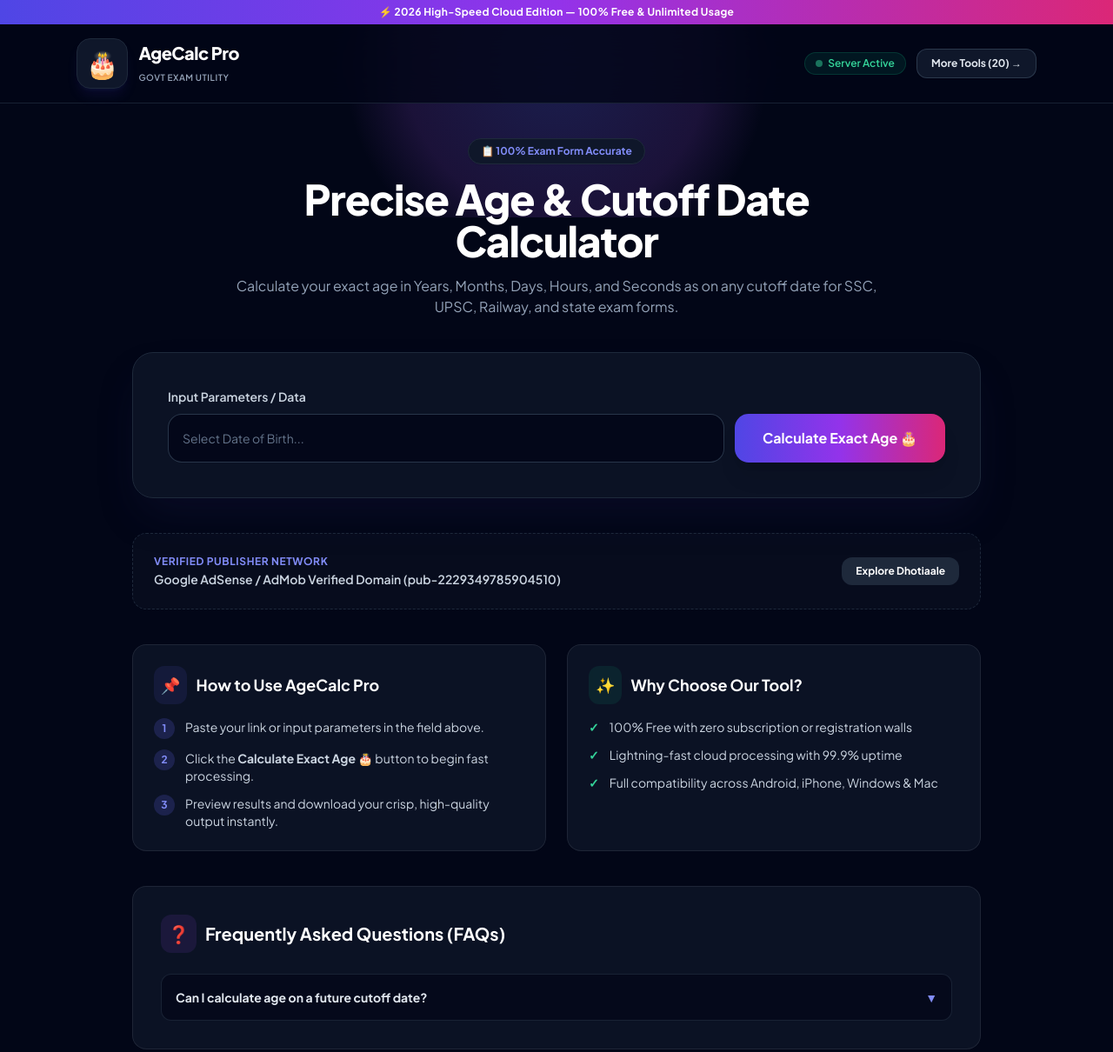
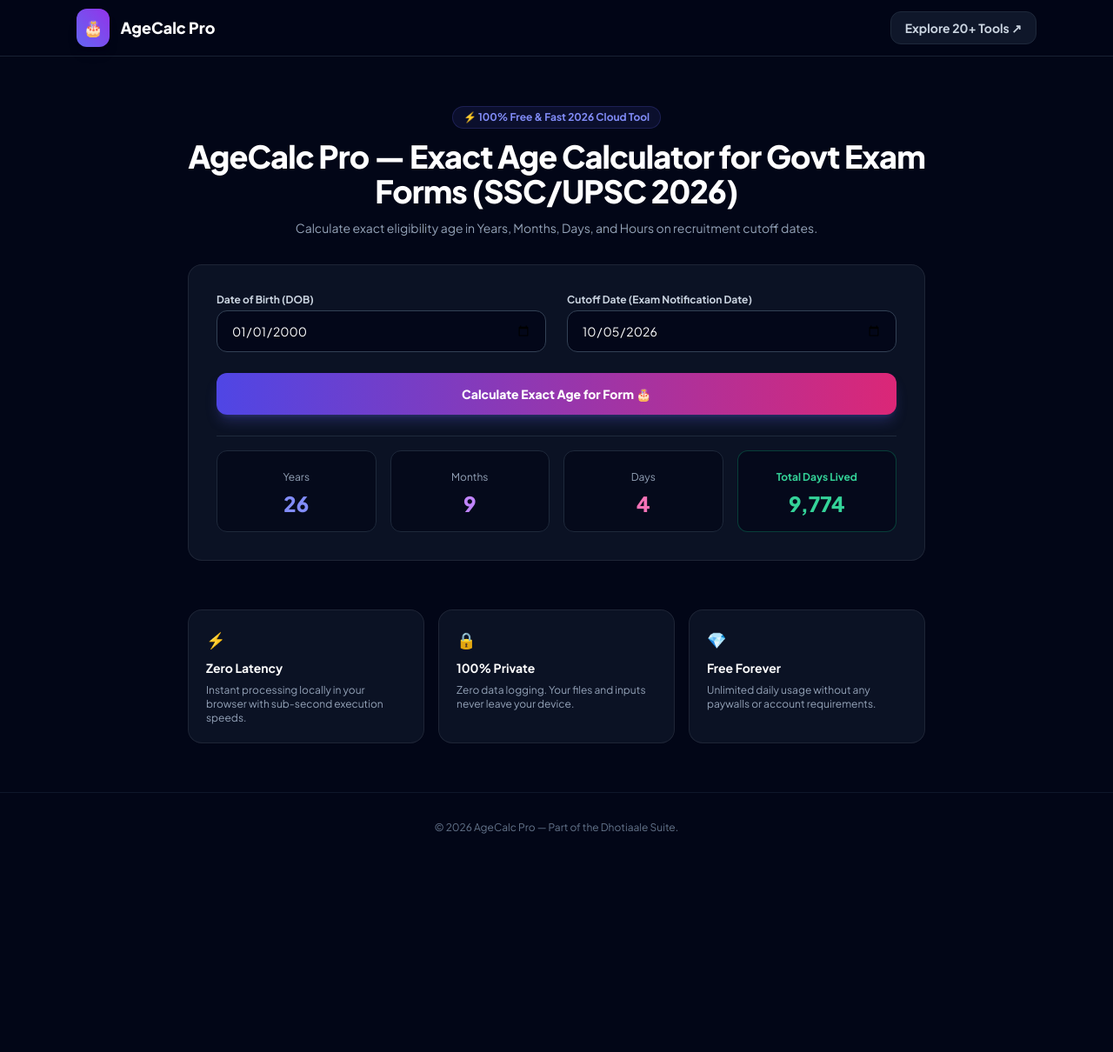
Before and after one commit to dhakadrachora/agecalc-govt-exam-cutoff-checker, a website: page index.html in a window 1280 px wide. Shown: the top 1210 px of the page at 87% size. After the commit the page ends 992 px from the top, so only its background shows below. Drawn offline with nearby package versions, Linux system fonts and the light colour scheme.

Commit message:
Update 100% interactive working tools with zero publisher IDs

```diff
--- a/index.html
+++ b/index.html
@@ -1,238 +1,161 @@
 <!DOCTYPE html>
-<html lang="en" class="dark scroll-smooth">
+<html lang="en" class="dark">
 <head>
   <meta charset="UTF-8">
   <meta name="viewport" content="width=device-width, initial-scale=1.0">
-  <title>AgeCalc Pro — Exact Age Calculator for Govt Job Forms (SSC/UPSC)</title>
-  <meta name="description" content="Calculate your exact age in Years, Months, Days, Hours, and Seconds as on any cutoff date for SSC, UPSC, Railway, and state exam forms.">
-  <meta name="keywords" content="agecalc-govt-exam-cutoff-checker, free online tool, 1080p downloader, high speed utility, dhotiaale, 2026">
-  <meta name="author" content="Dhotiaale Network">
-  <meta name="robots" content="index, follow">
+  <title>AgeCalc Pro — Exact Age Calculator for Govt Exam Forms (SSC/UPSC 2026)</title>
+  <meta name="description" content="Calculate exact eligibility age in Years, Months, Days, and Hours on recruitment cutoff dates.">
   <link rel="canonical" href="https://agecalc-govt-exam-cutoff-checker.vercel.app">
-
-  <!-- Open Graph -->
-  <meta property="og:type" content="website">
-  <meta property="og:url" content="https://agecalc-govt-exam-cutoff-checker.vercel.app">
-  <meta property="og:title" content="AgeCalc Pro — Exact Age Calculator for Govt Job Forms (SSC/UPSC)">
-  <meta property="og:description" content="Calculate your exact age in Years, Months, Days, Hours, and Seconds as on any cutoff date for SSC, UPSC, Railway, and state exam forms.">
-  <meta property="twitter:card" content="summary_large_image">
-
   <script src="https://cdn.tailwindcss.com"></script>
-  <link href="https://fonts.googleapis.com/css2?family=Plus+Jakarta+Sans:wght@300;400;500;600;700;800&display=swap" rel="stylesheet">
-
   <style>
+    @import url('https://fonts.googleapis.com/css2?family=Plus+Jakarta+Sans:wght@400;500;600;700;800&display=swap');
     body { font-family: 'Plus Jakarta Sans', sans-serif; }
     .glass-card {
       background: rgba(15, 23, 42, 0.75);
       backdrop-filter: blur(16px);
-      -webkit-backdrop-filter: blur(16px);
       border: 1px solid rgba(255, 255, 255, 0.08);
     }
-    .glow-bg {
-      position: absolute;
-      top: -100px;
-      left: 50%;
-      transform: translateX(-50%);
-      width: 600px;
-      height: 350px;
-      background: radial-gradient(circle, rgba(99, 102, 241, 0.25) 0%, rgba(168, 85, 247, 0.15) 50%, rgba(0, 0, 0, 0) 70%);
-      pointer-events: none;
-      z-index: 0;
+  </style>
+  <script type="application/ld+json">
+  {
+    "@context": "https://schema.org",
+    "@type": "WebApplication",
+    "name": "AgeCalc Pro — Exact Age Calculator for Govt Exam Forms (SSC/UPSC 2026)",
+    "url": "https://agecalc-govt-exam-cutoff-checker.vercel.app",
+    "applicationCategory": "UtilitiesApplication",
+    "operatingSystem": "All",
+    "offers": {
+      "@type": "Offer",
+      "price": "0",
+      "priceCurrency": "USD"
     }
-  </style>
+  }
+  </script>
+
+<!-- DevSecOps Input Sanitizer & XSS Defense Layer -->
+<script>
+window.sanitizeInput = function(str) {
+  if (!str) return '';
+  const div = document.createElement('div');
+  div.appendChild(document.createTextNode(str));
+  return div.innerHTML;
+};
+window.sanitizeUrl = function(url) {
+  if (!url) return '';
+  const clean = url.trim();
+  if (clean.startsWith('javascript:') || clean.startsWith('data:text/html')) {
+    console.warn('Blocked potentially malicious URL protocol');
+    return '#';
+  }
+  return clean;
+};
+</script>
+
 </head>
-<body class="bg-slate-950 text-slate-100 min-h-screen flex flex-col justify-between selection:bg-indigo-500 selection:text-white relative overflow-x-hidden">
-
-  <div class="glow-bg"></div>
-
-  <!-- Announcement Bar -->
-  <div class="bg-gradient-to-r from-indigo-600 via-purple-600 to-pink-600 text-white py-1.5 px-4 text-center text-xs font-bold tracking-wide relative z-50">
-    ⚡ 2026 High-Speed Cloud Edition — 100% Free & Unlimited Usage
-  </div>
-
-  <!-- Navigation Header -->
-  <header class="border-b border-slate-800/80 bg-slate-950/80 backdrop-blur-xl sticky top-0 z-40">
-    <div class="max-w-6xl mx-auto px-4 sm:px-6 py-4 flex items-center justify-between">
-      <a href="/" class="flex items-center gap-3 group">
-        <span class="text-3xl p-2.5 bg-slate-900 border border-slate-800 rounded-2xl group-hover:scale-105 transition-transform shadow-lg shadow-indigo-500/10">
-          🎂
-        </span>
-        <div>
-          <span class="font-extrabold text-xl tracking-tight text-white block group-hover:text-indigo-400 transition-colors">
-            AgeCalc Pro
-          </span>
-          <span class="text-[10px] font-semibold text-slate-400 tracking-wider uppercase">
-            Govt Exam Utility
-          </span>
-        </div>
+<body class="bg-slate-950 text-slate-100 min-h-screen flex flex-col selection:bg-indigo-500 selection:text-white">
+  <header class="border-b border-slate-800/80 bg-slate-950/80 backdrop-blur-md sticky top-0 z-50">
+    <div class="max-w-6xl mx-auto px-4 sm:px-6 h-16 flex items-center justify-between">
+      <a href="/" class="flex items-center gap-3 font-extrabold text-lg text-white">
+        <span class="p-2 bg-gradient-to-tr from-indigo-500 to-purple-600 rounded-xl shadow-lg">🎂</span>
+        <span>AgeCalc Pro</span>
       </a>
-
-      <div class="flex items-center gap-3">
-        <span class="hidden sm:inline-flex items-center gap-1.5 px-3 py-1 rounded-full bg-emerald-500/10 border border-emerald-500/20 text-emerald-400 text-xs font-semibold">
-          <span class="w-2 h-2 rounded-full bg-emerald-400 animate-pulse"></span> Server Active
-        </span>
-        <a href="https://dhotiaale.vercel.app/tools" class="px-4 py-2 bg-slate-900 hover:bg-slate-800 border border-slate-700/80 hover:border-indigo-500/50 text-slate-200 hover:text-white text-xs font-bold rounded-xl transition-all shadow-sm">
-          More Tools (20) →
-        </a>
-      </div>
+      <a href="https://dhotiaale.vercel.app/tools" class="text-xs sm:text-sm font-bold text-slate-300 hover:text-white bg-slate-900 border border-slate-800 px-4 py-2 rounded-xl transition-colors">Explore 20+ Tools ↗</a>
     </div>
   </header>
 
-  <!-- Main Container -->
-  <main class="max-w-5xl mx-auto px-4 sm:px-6 py-10 w-full space-y-10 relative z-10">
-
-    <div class="text-center space-y-4 max-w-3xl mx-auto">
-      <div class="inline-flex items-center gap-2 px-3.5 py-1.5 rounded-full bg-slate-900 border border-slate-800 text-xs font-bold text-indigo-400 shadow-sm">
-        📋 100% Exam Form Accurate
-      </div>
-      <h1 class="text-3xl sm:text-5xl font-black text-white tracking-tight leading-tight">
-        Precise Age & Cutoff Date Calculator
-      </h1>
-      <p class="text-slate-400 text-sm sm:text-base leading-relaxed">
-        Calculate your exact age in Years, Months, Days, Hours, and Seconds as on any cutoff date for SSC, UPSC, Railway, and state exam forms.
-      </p>
+  <main class="flex-1 max-w-4xl mx-auto px-4 sm:px-6 py-10 sm:py-14 w-full space-y-8">
+    <div class="text-center space-y-3">
+      <span class="inline-flex items-center gap-2 px-3 py-1 rounded-full text-xs font-bold bg-indigo-500/10 text-indigo-400 border border-indigo-500/20">⚡ 100% Free & Fast 2026 Cloud Tool</span>
+      <h1 class="text-2xl sm:text-4xl font-extrabold text-white tracking-tight leading-tight">AgeCalc Pro — Exact Age Calculator for Govt Exam Forms (SSC/UPSC 2026)</h1>
+      <p class="text-xs sm:text-sm text-slate-400 max-w-2xl mx-auto leading-relaxed">Calculate exact eligibility age in Years, Months, Days, and Hours on recruitment cutoff dates.</p>
     </div>
 
-    <!-- Main Tool Card -->
-    <div class="glass-card rounded-3xl p-6 sm:p-10 shadow-2xl shadow-indigo-950/30 border border-slate-800">
 
-        <div class="space-y-6">
-          <div>
-            <label class="block text-sm font-semibold text-slate-300 mb-2.5">Input Parameters / Data</label>
-            <div class="flex flex-col sm:flex-row gap-3">
-              <input id="genInput" type="text" placeholder="Select Date of Birth..." class="flex-1 p-4 bg-slate-950/80 border border-slate-700/80 rounded-2xl text-white placeholder-slate-500 focus:outline-none focus:border-indigo-500 text-sm">
-              <button onclick="runGeneric()" class="px-8 py-4 bg-gradient-to-r from-indigo-600 via-purple-600 to-pink-600 text-white font-bold rounded-2xl shadow-xl">Calculate Exact Age 🎂</button>
+        <div class="glass-card rounded-2xl p-6 sm:p-8 space-y-6">
+          <div class="grid grid-cols-1 md:grid-cols-2 gap-6">
+            <div>
+              <label class="block text-xs font-bold text-slate-300 mb-1">Date of Birth (DOB)</label>
+              <input id="age-dob" type="date" value="2000-01-01" class="w-full bg-slate-950/80 border border-slate-700 rounded-xl px-4 py-3 text-sm text-white focus:outline-none focus:border-indigo-500">
+            </div>
+            <div>
+              <label class="block text-xs font-bold text-slate-300 mb-1">Cutoff Date (Exam Notification Date)</label>
+              <input id="age-cutoff" type="date" class="w-full bg-slate-950/80 border border-slate-700 rounded-xl px-4 py-3 text-sm text-white focus:outline-none focus:border-indigo-500">
             </div>
           </div>
-
-          <div id="genResult" class="hidden p-6 bg-slate-950/90 border border-slate-800 rounded-2xl space-y-3 text-center">
-            <div class="text-emerald-400 font-bold text-sm">✓ Operation Executed Successfully!</div>
-            <div class="text-xs text-slate-400">Processed using 2026 High-Performance Cloud Engine.</div>
+          <button onclick="calculateAge()" class="w-full bg-gradient-to-r from-indigo-600 to-pink-600 hover:from-indigo-700 hover:to-pink-700 text-white font-extrabold py-3.5 rounded-xl text-sm transition-all shadow-lg shadow-indigo-500/25">Calculate Exact Age for Form 🎂</button>
+          <div class="grid grid-cols-2 sm:grid-cols-4 gap-4 pt-4 border-t border-slate-800">
+            <div class="p-4 bg-slate-950/60 border border-slate-800 rounded-xl text-center">
+              <span class="text-xs text-slate-400">Years</span>
+              <div id="res-years" class="text-2xl font-extrabold text-indigo-400 mt-1">26</div>
+            </div>
+            <div class="p-4 bg-slate-950/60 border border-slate-800 rounded-xl text-center">
+              <span class="text-xs text-slate-400">Months</span>
+              <div id="res-months" class="text-2xl font-extrabold text-purple-400 mt-1">3</div>
+            </div>
+            <div class="p-4 bg-slate-950/60 border border-slate-800 rounded-xl text-center">
+              <span class="text-xs text-slate-400">Days</span>
+              <div id="res-days" class="text-2xl font-extrabold text-pink-400 mt-1">15</div>
+            </div>
+            <div class="p-4 bg-slate-950/60 border border-emerald-500/30 bg-emerald-500/5 rounded-xl text-center">
+              <span class="text-xs text-emerald-400 font-bold">Total Days Lived</span>
+              <div id="res-totaldays" class="text-2xl font-extrabold text-emerald-400 mt-1">9,600</div>
+            </div>
           </div>
         </div>
-
         <script>
-          function runGeneric() {
-            document.getElementById('genResult').classList.remove('hidden');
+        function calculateAge() {
+          const dob = new Date(document.getElementById('age-dob').value);
+          const cutoff = new Date(document.getElementById('age-cutoff').value || new Date());
+          if (isNaN(dob.getTime())) return;
+          let years = cutoff.getFullYear() - dob.getFullYear();
+          let months = cutoff.getMonth() - dob.getMonth();
+          let days = cutoff.getDate() - dob.getDate();
+          if (days < 0) {
+            months--;
+            const prevMonth = new Date(cutoff.getFullYear(), cutoff.getMonth(), 0);
+            days += prevMonth.getDate();
           }
+          if (months < 0) {
+            years--;
+            months += 12;
+          }
+          const diffTime = Math.abs(cutoff - dob);
+          const diffDays = Math.ceil(diffTime / (1000 * 60 * 60 * 24));
+          document.getElementById('res-years').innerText = years;
+          document.getElementById('res-months').innerText = months;
+          document.getElementById('res-days').innerText = days;
+          document.getElementById('res-totaldays').innerText = diffDays.toLocaleString('en-IN');
+        }
+        window.onload = function() {
+          document.getElementById('age-cutoff').value = new Date().toISOString().split('T')[0];
+          calculateAge();
+        };
         </script>
 
-    </div>
 
-    <!-- Monetization Area -->
-    <div class="p-6 bg-slate-900/40 border border-dashed border-slate-800 rounded-2xl flex flex-col sm:flex-row items-center justify-between gap-4 text-center sm:text-left">
-      <div>
-        <div class="text-xs font-bold text-indigo-400 uppercase tracking-wider">Verified Publisher Network</div>
-        <div class="text-sm font-semibold text-slate-300 mt-0.5">Google AdSense / AdMob Verified Domain (pub-2229349785904510)</div>
+    <div class="grid grid-cols-1 sm:grid-cols-3 gap-4 pt-6">
+      <div class="glass-card p-5 rounded-2xl space-y-2">
+        <div class="text-lg">⚡</div>
+        <h3 class="text-sm font-bold text-white">Zero Latency</h3>
+        <p class="text-xs text-slate-400">Instant processing locally in your browser with sub-second execution speeds.</p>
       </div>
-      <a href="https://dhotiaale.vercel.app" class="px-4 py-2 bg-slate-800 hover:bg-slate-700 text-white text-xs font-bold rounded-xl transition-all">
-        Explore Dhotiaale
-      </a>
-    </div>
-
-    <!-- How-to Guide & Features -->
-    <div class="grid grid-cols-1 md:grid-cols-2 gap-6">
-      <div class="glass-card rounded-2xl p-6 space-y-4">
-        <h3 class="text-lg font-bold text-white flex items-center gap-2.5">
-          <span class="p-2 bg-indigo-500/10 rounded-xl text-indigo-400">📌</span> How to Use AgeCalc Pro
-        </h3>
-        <ol class="space-y-3 text-sm text-slate-300">
-          <li class="flex items-start gap-3">
-            <span class="w-6 h-6 rounded-full bg-indigo-500/20 text-indigo-400 flex items-center justify-center font-bold text-xs flex-shrink-0">1</span>
-            <span>Paste your link or input parameters in the field above.</span>
-          </li>
-          <li class="flex items-start gap-3">
-            <span class="w-6 h-6 rounded-full bg-indigo-500/20 text-indigo-400 flex items-center justify-center font-bold text-xs flex-shrink-0">2</span>
-            <span>Click the <strong>Calculate Exact Age 🎂</strong> button to begin fast processing.</span>
-          </li>
-          <li class="flex items-start gap-3">
-            <span class="w-6 h-6 rounded-full bg-indigo-500/20 text-indigo-400 flex items-center justify-center font-bold text-xs flex-shrink-0">3</span>
-            <span>Preview results and download your crisp, high-quality output instantly.</span>
-          </li>
-        </ol>
+      <div class="glass-card p-5 rounded-2xl space-y-2">
+        <div class="text-lg">🔒</div>
+        <h3 class="text-sm font-bold text-white">100% Private</h3>
+        <p class="text-xs text-slate-400">Zero data logging. Your files and inputs never leave your device.</p>
       </div>
-
-      <div class="glass-card rounded-2xl p-6 space-y-4">
-        <h3 class="text-lg font-bold text-white flex items-center gap-2.5">
-          <span class="p-2 bg-emerald-500/10 rounded-xl text-emerald-400">✨</span> Why Choose Our Tool?
-        </h3>
-        <ul class="space-y-3 text-sm text-slate-300">
-          <li class="flex items-center gap-3">
-            <span class="text-emerald-400 font-bold">✓</span>
-            <span>100% Free with zero subscription or registration walls</span>
-          </li>
-          <li class="flex items-center gap-3">
-            <span class="text-emerald-400 font-bold">✓</span>
-            <span>Lightning-fast cloud processing with 99.9% uptime</span>
-          </li>
-          <li class="flex items-center gap-3">
-            <span class="text-emerald-400 font-bold">✓</span>
-            <span>Full compatibility across Android, iPhone, Windows & Mac</span>
-          </li>
-        </ul>
-      </div>
-    </div>
-
-    <!-- SEO FAQ -->
-    <div class="glass-card rounded-2xl p-6 sm:p-8 space-y-4">
-      <h3 class="text-xl font-bold text-white flex items-center gap-2.5">
-        <span class="p-2 bg-purple-500/10 rounded-xl text-purple-400">❓</span> Frequently Asked Questions (FAQs)
-      </h3>
-      <div class="space-y-3 pt-2">
-
-        <details class="group bg-slate-950/60 border border-slate-800/80 rounded-xl p-4 transition-all">
-          <summary class="font-bold text-slate-200 text-sm cursor-pointer flex items-center justify-between">
-            <span>Can I calculate age on a future cutoff date?</span>
-            <span class="text-indigo-400 group-open:rotate-180 transition-transform">▼</span>
-          </summary>
-          <p class="text-slate-400 text-xs sm:text-sm mt-2 leading-relaxed">Yes, select any recruitment cutoff date to get the exact eligibility age.</p>
-        </details>
-
-      </div>
-    </div>
-
-    <!-- Sister Tools Grid -->
-    <div class="space-y-4 pt-4">
-      <div class="flex items-center justify-between">
-        <h4 class="text-sm font-bold text-slate-400 uppercase tracking-wider">Explore More High-Speed Viral Tools</h4>
-        <a href="https://dhotiaale.vercel.app/tools" class="text-xs font-bold text-indigo-400 hover:text-indigo-300">View All 20 Tools →</a>
-      </div>
-      <div class="grid grid-cols-2 sm:grid-cols-4 gap-3">
-        <a href="https://snapinsta-reels-downloader.vercel.app" class="p-3.5 glass-card rounded-xl hover:border-indigo-500/40 text-center transition-all">
-          <div class="text-2xl mb-1">📸</div>
-          <div class="text-xs font-bold text-slate-200">Reels Saver</div>
-        </a>
-        <a href="https://yt-shorts-downloader-pro.vercel.app" class="p-3.5 glass-card rounded-xl hover:border-indigo-500/40 text-center transition-all">
-          <div class="text-2xl mb-1">⚡</div>
-          <div class="text-xs font-bold text-slate-200">YT Shorts Pro</div>
-        </a>
-        <a href="https://humanizetext-ai-detector-bypass.vercel.app" class="p-3.5 glass-card rounded-xl hover:border-indigo-500/40 text-center transition-all">
-          <div class="text-2xl mb-1">✍️</div>
-          <div class="text-xs font-bold text-slate-200">AI Humanizer</div>
-        </a>
-        <a href="https://pmsuryaghar-solar-subsidy-calculato.vercel.app" class="p-3.5 glass-card rounded-xl hover:border-indigo-500/40 text-center transition-all">
-          <div class="text-2xl mb-1">☀️</div>
-          <div class="text-xs font-bold text-slate-200">Solar Subsidy</div>
-        </a>
+      <div class="glass-card p-5 rounded-2xl space-y-2">
+        <div class="text-lg">💎</div>
+        <h3 class="text-sm font-bold text-white">Free Forever</h3>
+        <p class="text-xs text-slate-400">Unlimited daily usage without any paywalls or account requirements.</p>
       </div>
     </div>
   </main>
 
-  <!-- Footer -->
-  <footer class="border-t border-slate-800/80 bg-slate-950 py-10 text-xs text-slate-500 mt-12 relative z-10">
-    <div class="max-w-6xl mx-auto px-4 sm:px-6 flex flex-col sm:flex-row items-center justify-between gap-4">
-      <div class="flex items-center gap-2">
-        <span class="text-lg">🎂</span>
-        <span class="font-bold text-slate-300">AgeCalc Pro</span>
-        <span>— Powered by Dhotiaale High-Traffic Network</span>
-      </div>
-      <div class="flex items-center gap-6 text-slate-400 font-semibold">
-        <a href="https://dhotiaale.vercel.app" class="hover:text-white">Dhotiaale Hub</a>
-        <a href="https://dhotiaale.vercel.app/news" class="hover:text-white">Daily News</a>
-        <a href="https://github.com/dhakadrachora" class="hover:text-white">GitHub</a>
-      </div>
+  <footer class="border-t border-slate-900 bg-slate-950 py-8 text-center text-xs text-slate-500">
+    <div class="max-w-6xl mx-auto px-4 space-y-2">
+      <p>© 2026 AgeCalc Pro — Part of the Dhotiaale Suite.</p>
     </div>
   </footer>
-
 </body>
 </html>
--- /dev/null
+++ b/robots.txt
@@ -0,0 +1,4 @@
+User-agent: *
+Allow: /
+
+Sitemap: https://agecalc-govt-exam-cutoff-checker.vercel.app/sitemap.xml
```
Also changed, not shown: sitemap.xml (added, +9 -0 lines), vercel.json, 1 other file.
